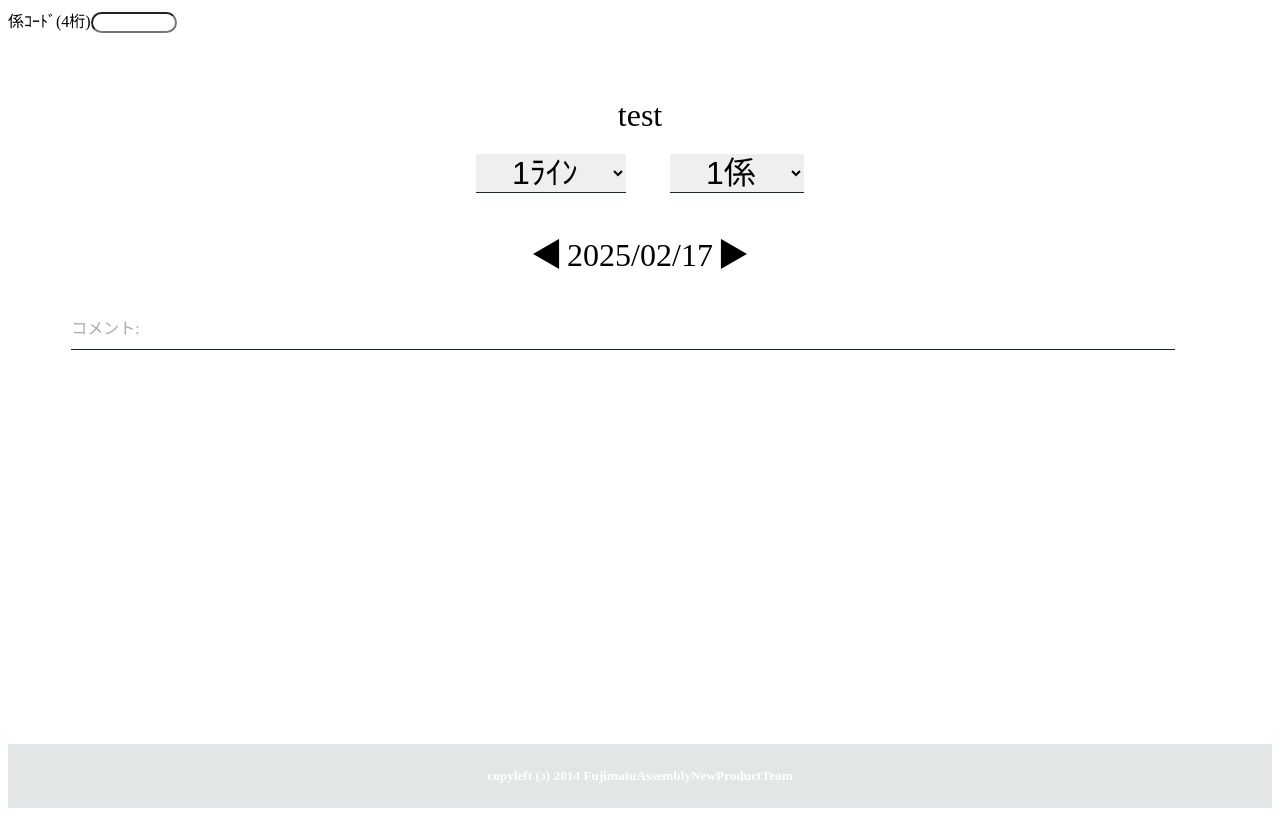
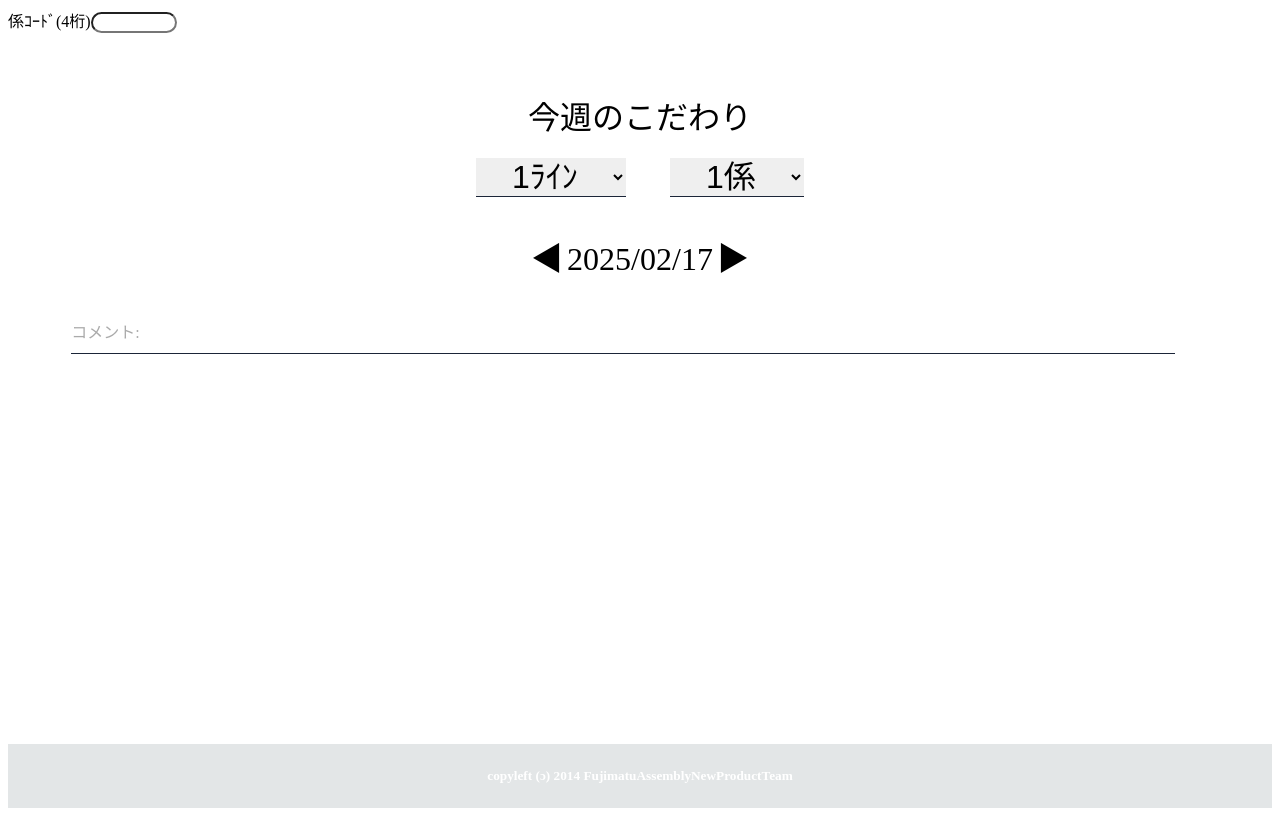
Before and after one commit to eizou-itoga/eizou-itoga.fnd34, a plain HTML site: page index.html in a window 1280 px wide. Drawn offline with Linux system fonts and the light colour scheme.

Commit message:
Update index.html

```diff
--- a/index.html
+++ b/index.html
@@ -3,7 +3,7 @@
 <head>
   <meta charset="UTF-8">
   <meta name="viewport" content="width=device-width, initial-scale=1.0">
-  <title>?????????</title>
+  <title>工長コメント</title>
 
   <link rel="stylesheet" type="text/css" href="style.css" />
 </head>
@@ -15,7 +15,7 @@
 
   <div id="contents">
 
-  <span>test</span>
+  <span>今週のこだわり</span>
   <div>
 
     <select id="line">
```
